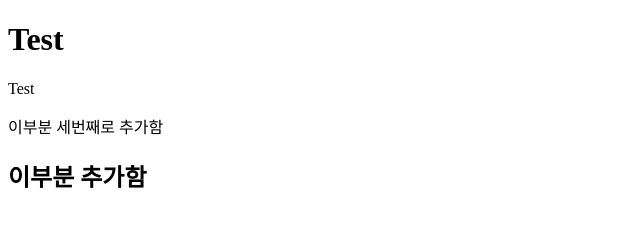
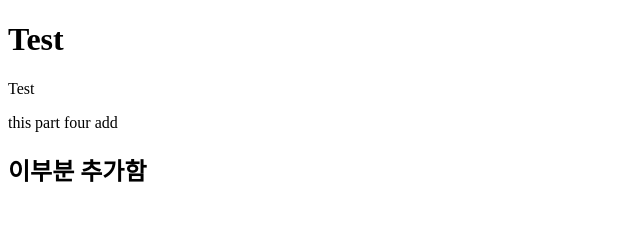
Before and after one commit to axr53/Web-AI-Voice-Secretary, a plain HTML site: page test.html in a window 1280 px wide. Shown: the whole page, without its empty margins (0-640 px from the left). Drawn offline with Linux system fonts and the light colour scheme.

Commit message:
four commit

```diff
--- a/test.html
+++ b/test.html
@@ -7,7 +7,7 @@
     <h1>Test</h1>
     <p>Test</p>
     <main>
-        <p>이부분 세번째로 추가함</p>
+        <p>this part four add</p>
     </main>
 
     <h2>이부분 추가함</h2>
```
